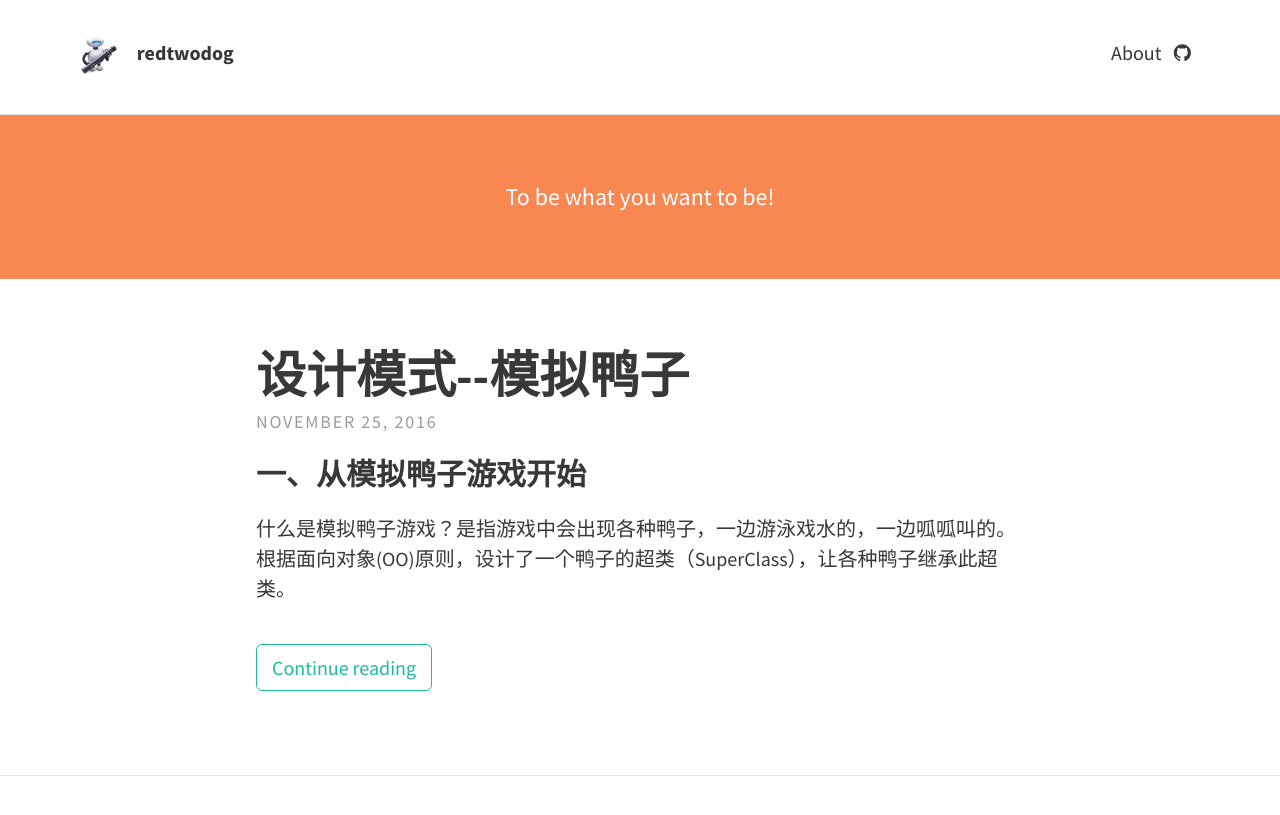
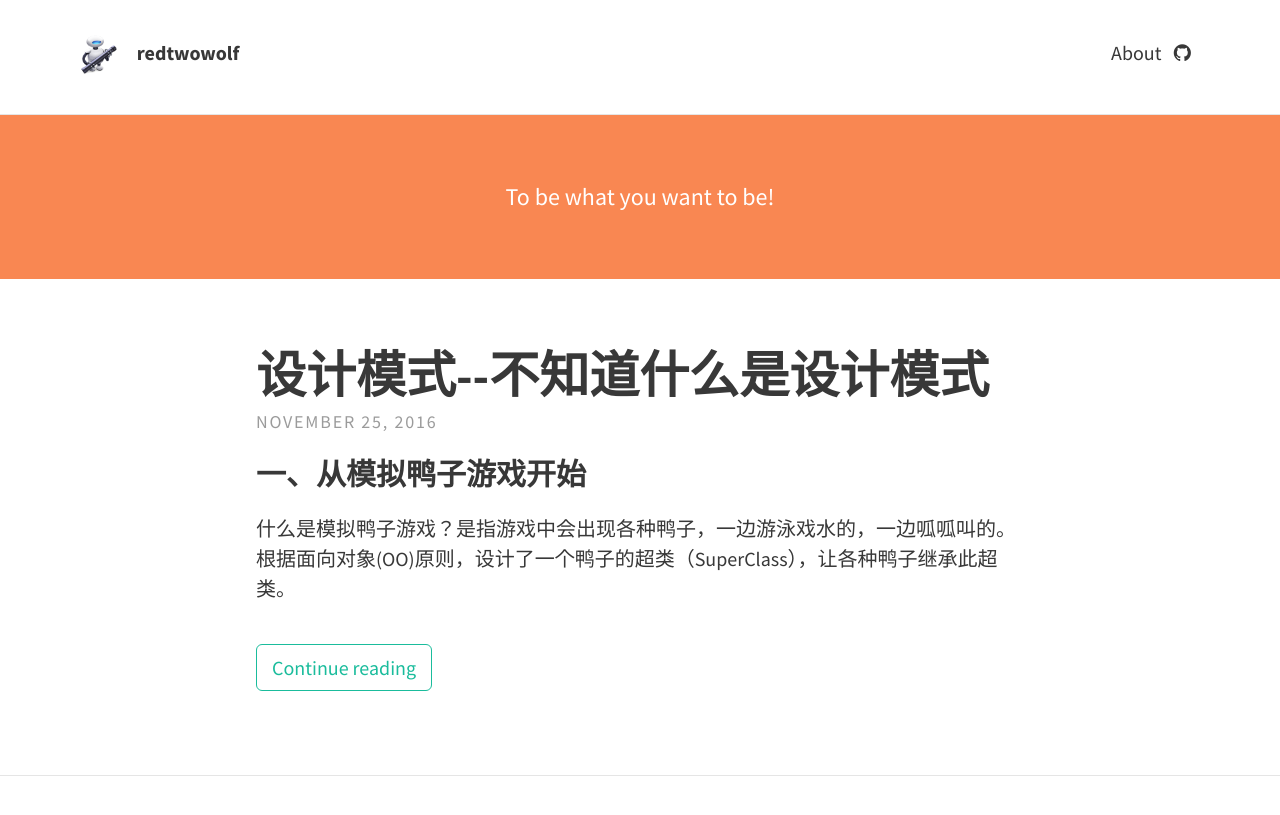
Before and after one commit to CoderDB/CoderDB.github.io, a Jekyll site: the page built from index.html, in a window 1280 px wide. Shown: the top 815 px of the page. Built offline with Jekyll 4.4.1, drawn with Linux system fonts in a browser that asks for light colours; nearby versions of some CDN libraries; the list of posts is cut into pages by our own code.

Commit message:
change post name

```diff
--- a/_config.yml
+++ b/_config.yml
@@ -5,7 +5,7 @@ url: "http://redtwowolf.github.io" # the base hostname & protocol for your site
 # THEME-SPECIFIC CONFIGURATION
 theme_settings:
   # Meta
-  title: redtwodog
+  title: redtwowolf
   avatar: avatar.png
   gravatar: # Email MD5 hash
   description: "A website about to learning Swift" # used by search engines
--- a/_posts/2016-11-25-Design-Pattern.md
+++ b/_posts/2016-11-25-Design-Pattern.md
@@ -1,7 +1,7 @@
 ---
 layout: post
 date: 2016-11-25
-title: 设计模式--模拟鸭子
+title: 设计模式--不知道什么是设计模式
 feature-img: "img/green.png"
 
 ---
```
